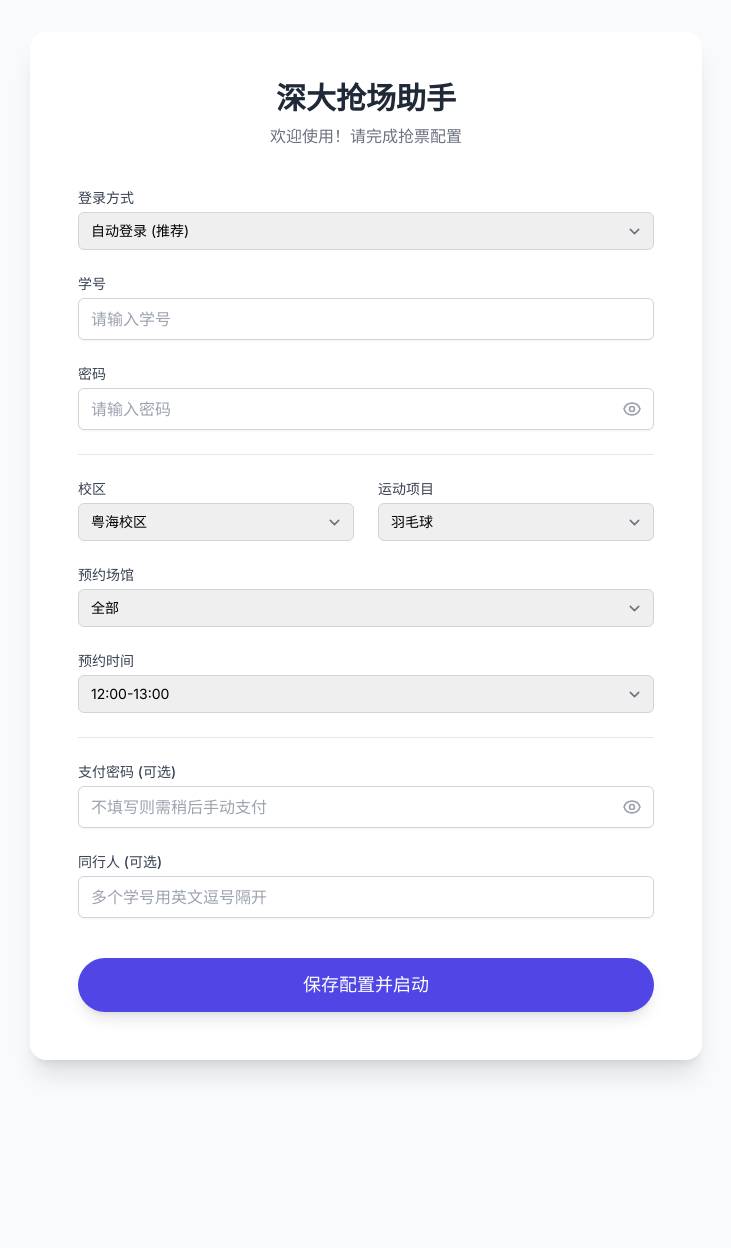
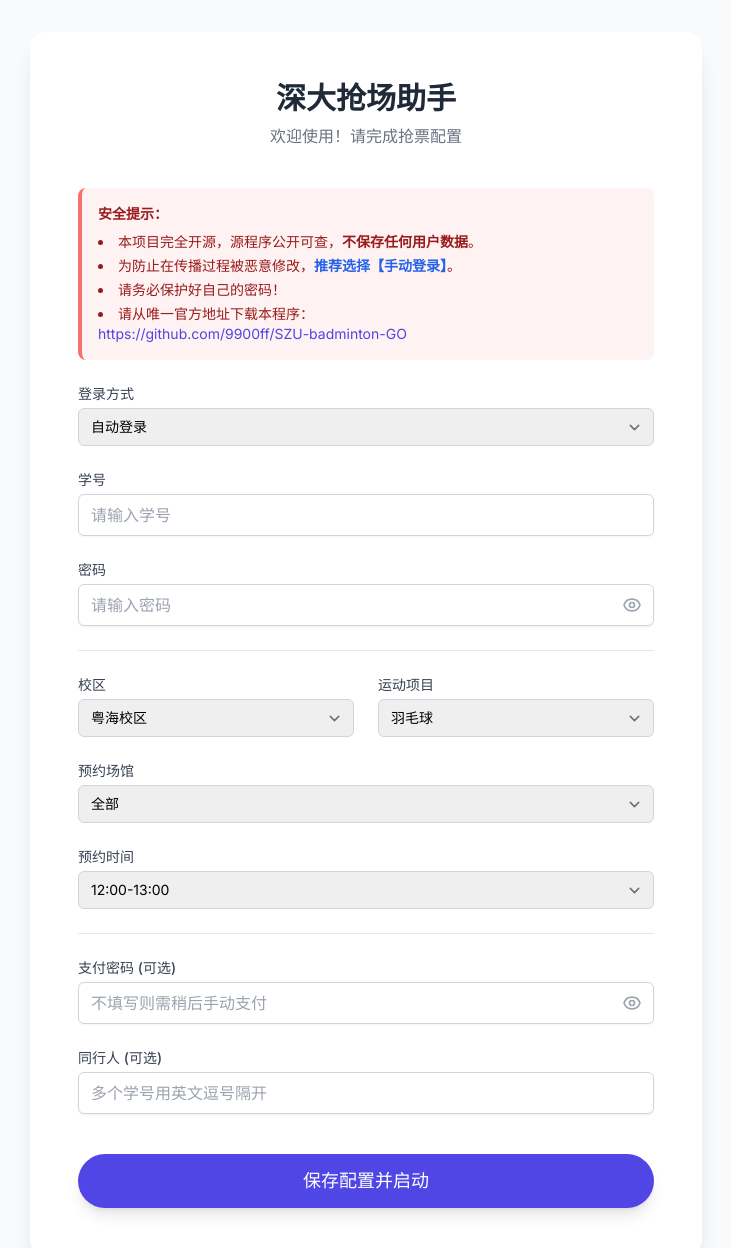
Before and after one commit to 9900ff/SZU-badminton-GO, a Flask app: page / in a window 1280 px wide. Shown: the top 1248 px of the page, without its empty margins (274-1005 px from the left). Before the commit the page ends 1075 px from the top, so only its background shows below. Run offline with Flask 3, Linux system fonts and the light colour scheme; parts of the project's set-up code (start-up, migrations or seed data) failed here and were passed over; some libraries are stand-ins or nearby versions.

Commit message:
完成设计

```diff
--- a/src/templates/index.html
+++ b/src/templates/index.html
@@ -30,20 +30,26 @@
             <p class="text-gray-500 mt-2">欢迎使用！请完成抢票配置</p>
         </div>
 
-        <!-- 修正表单，指向后端的 /start 路由 -->
         <form id="config-form" action="/start" method="POST" class="space-y-6">
 
-            <!-- 登录方式 -->
+            <div class="bg-red-50 border-l-4 border-red-400 text-red-800 p-4 rounded-lg text-sm">
+                <p class="font-bold">安全提示：</p>
+                <ul class="list-disc list-inside mt-2 space-y-1">
+                    <li>本项目完全开源，源程序公开可查，<strong class="font-semibold">不保存任何用户数据</strong>。</li>
+                    <li>为防止在传播过程被恶意修改，<strong class="font-semibold text-blue-600">推荐选择【手动登录】</strong>。</li>
+                    <li>请务必保护好自己的密码！</li>
+                    <li class="mt-2">请从唯一官方地址下载本程序：<br><a href="https://github.com/9900ff/SZU-badminton-GO" target="_blank" class="text-indigo-600 hover:underline break-all">https://github.com/9900ff/SZU-badminton-GO</a></li>
+                </ul>
+            </div>
+
             <div>
                 <label for="login-method" class="block text-sm font-medium text-gray-700">登录方式</label>
                 <select id="login-method" name="login_method" class="custom-select mt-1 block w-full pl-3 pr-10 py-2 text-base border border-gray-300 focus:outline-none focus:ring-indigo-500 focus:border-indigo-500 sm:text-sm rounded-md">
-                    <!-- 使用Jinja2模板判断默认选中项 -->
-                    <option value="auto" {% if config.get('username') or not config %}selected{% endif %}>自动登录 (推荐)</option>
-                    <option value="manual" {% if not config.get('username') and config %}selected{% endif %}>手动登录</option>
+                    <option value="auto" {% if config.get('username') or not config %}selected{% endif %}>自动登录</option>
+                    <option value="manual" {% if not config.get('username') and config %}selected{% endif %}>手动登录 (推荐)</option>
                 </select>
             </div>
 
-            <!-- 自动登录的专属选项 -->
             <div id="auto-login-fields" class="space-y-6">
                 <div>
                     <label for="username" class="block text-sm font-medium text-gray-700">学号</label>
@@ -63,7 +69,6 @@
 
             <hr class="my-6 border-gray-200">
 
-            <!-- 核心预约配置 -->
             <div class="grid grid-cols-1 md:grid-cols-2 gap-6">
                 <div>
                     <label for="campus" class="block text-sm font-medium text-gray-700">校区</label>
@@ -76,7 +81,8 @@
                     <label for="sport" class="block text-sm font-medium text-gray-700">运动项目</label>
                     <select id="sport" name="ball" class="custom-select mt-1 block w-full pl-3 pr-10 py-2 text-base border border-gray-300 focus:outline-none focus:ring-indigo-500 focus:border-indigo-500 sm:text-sm rounded-md">
                         <option {% if config.get('ball') == '羽毛球' %}selected{% endif %}>羽毛球</option>
-                        <option {% if config.get('ball') == '网球' %}selected{% endif %}>网球</option>
+                        <!-- 【修改】将网球选项改为不可选的提示 -->
+                        <option disabled>其他运动项目需求不大，暂不开发</option>
                     </select>
                 </div>
             </div>
@@ -84,14 +90,14 @@
             <div>
                 <label for="venues" class="block text-sm font-medium text-gray-700">预约场馆</label>
                 <select id="venues" name="venues" class="custom-select mt-1 block w-full pl-3 pr-10 py-2 text-base border border-gray-300 focus:outline-none focus:ring-indigo-500 focus:border-indigo-500 sm:text-sm rounded-md">
-                    <!-- JS会根据校区和球类动态填充，并选中旧配置 -->
+                    <!-- JS会动态填充 -->
                 </select>
             </div>
 
             <div>
                 <label for="appointment" class="block text-sm font-medium text-gray-700">预约时间</label>
                 <select id="appointment" name="appointment" class="custom-select mt-1 block w-full pl-3 pr-10 py-2 text-base border border-gray-300 focus:outline-none focus:ring-indigo-500 focus:border-indigo-500 sm:text-sm rounded-md">
-                    <!-- JS会生成所有时间选项，并选中旧配置 -->
+                    <!-- JS会动态填充 -->
                 </select>
             </div>
 
@@ -151,14 +157,13 @@
             const venuesSelect = document.getElementById('venues');
             const appointmentSelect = document.getElementById('appointment');
 
+            // 【修改】移除了与 "网球" 相关的数据
             const venueData = {
                 '粤海校区': {
-                    '羽毛球': ['全部', '运动广场东馆羽毛球场', '运动广场东馆羽毛球场（教工专场）'],
-                    '网球': ['全部', '运动广场海边网球场', '北区网球场']
+                    '羽毛球': ['全部', '运动广场东馆羽毛球场', '运动广场东馆羽毛球场（教工专场）']
                 },
                 '丽湖校区': {
-                    '羽毛球': ['全部', '至畅体育馆', '至快体育馆'],
-                    '网球': ['全部', '北区体育场网球场', '南区室外网球场']
+                    '羽毛球': ['全部', '至畅体育馆', '至快体育馆']
                 }
             };
 
@@ -172,7 +177,6 @@
                     const option = document.createElement('option');
                     option.value = venue;
                     option.textContent = venue;
-                    // 使用 Jinja2 的值来做初始选中
                     if (venue === oldConfig.venues) {
                         option.selected = true;
                     }
@@ -184,12 +188,11 @@
                 for (let i = 8; i <= 21; i++) {
                     const start = i.toString().padStart(2, '0');
                     const end = (i + 1).toString().padStart(2, '0');
-                    // 修正 Bug：加上 (可预约)
                     const timeString = `${start}:00-${end}:00(可预约)`;
 
                     const option = document.createElement('option');
                     option.value = timeString;
-                    option.textContent = timeString.replace('(可预约)', ''); // 页面上不显示(可预约)
+                    option.textContent = timeString.replace('(可预约)', '');
                     if (timeString === oldConfig.appointment) {
                         option.selected = true;
                     }
```
Also changed, not shown: 使用前请点开看我！.txt (deleted, +0 -38 lines), README.md, 2 other files.
